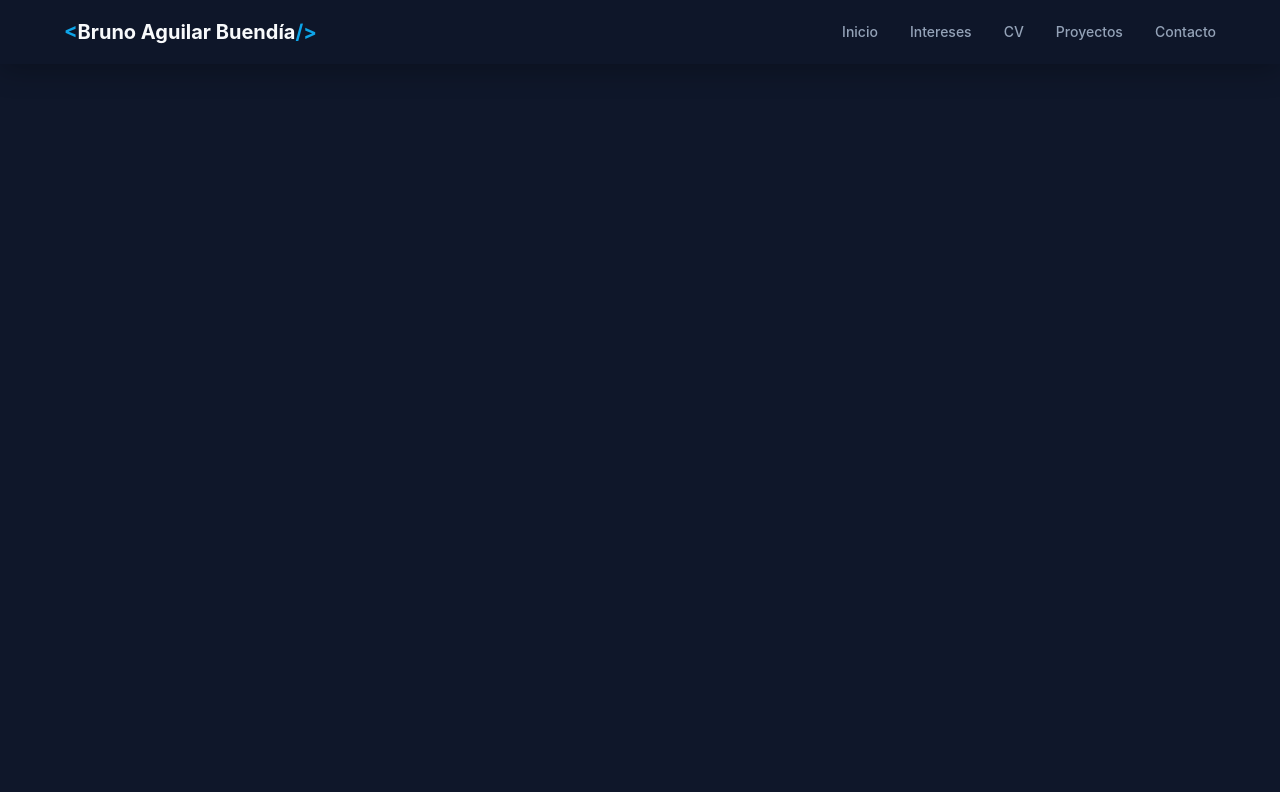
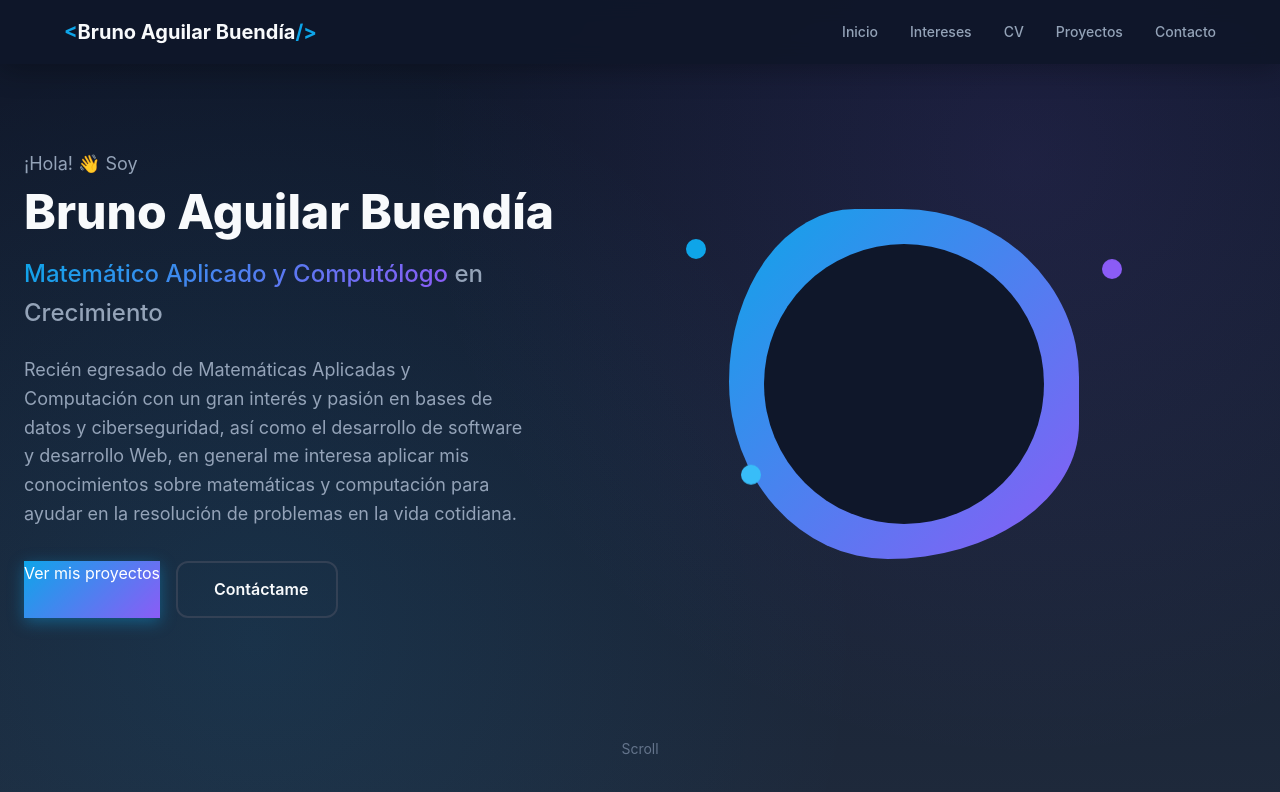
Before and after one commit to BrunoAG2610/Lab06, a Next.js app in the folder portafolio/: page / in a window 1280 px wide. Shown: the top 792 px of the page. Built offline with nearby package versions, Linux system fonts and the light colour scheme.

Commit message:
Cambios de Hero

```diff
--- /dev/null
+++ b/portafolio/app/Components/Hero/Hero.module.css
@@ -0,0 +1,252 @@
+/* ========== HERO SECTION ========== */
+.hero {
+    min-height: 100vh;
+    display: flex;
+    align-items: center;
+    padding-top: var(--header-height);
+    background: var(--gradient-bg);
+    position: relative;
+    overflow: hidden;
+}
+
+.hero::before {
+    content: '';
+    position: absolute;
+    top: 0;
+    left: 0;
+    right: 0;
+    bottom: 0;
+    background:
+        radial-gradient(circle at 20% 80%, rgba(14, 165, 233, 0.1) 0%, transparent 50%),
+        radial-gradient(circle at 80% 20%, rgba(139, 92, 246, 0.1) 0%, transparent 50%);
+    pointer-events: none;
+}
+
+.hero__container {
+    display: grid;
+    grid-template-columns: 1fr 1fr;
+    gap: var(--spacing-3xl);
+    align-items: center;
+    position: relative;
+    z-index: 1;
+}
+
+.hero__greeting {
+    display: inline-block;
+    font-size: var(--font-size-lg);
+    color: var(--color-text-secondary);
+    margin-bottom: var(--spacing-sm);
+}
+
+.hero__title {
+    font-size: var(--font-size-5xl);
+    font-weight: 800;
+    color: var(--color-text-primary);
+    line-height: 1.1;
+    margin-bottom: var(--spacing-md);
+}
+
+.hero__subtitle {
+    font-size: var(--font-size-2xl);
+    font-weight: 500;
+    color: var(--color-text-secondary);
+    margin-bottom: var(--spacing-lg);
+}
+
+.highlight {
+    background: var(--gradient-primary);
+    -webkit-background-clip: text;
+    -webkit-text-fill-color: transparent;
+    background-clip: text;
+}
+
+.hero__description {
+    font-size: var(--font-size-lg);
+    color: var(--color-text-secondary);
+    margin-bottom: var(--spacing-xl);
+    max-width: 500px;
+}
+
+.hero__buttons {
+    display: flex;
+    flex-wrap: wrap;
+    gap: var(--spacing-md);
+}
+
+.hero__image {
+    display: flex;
+    justify-content: center;
+    align-items: center;
+    position: relative;
+}
+
+.hero__blob {
+    width: 350px;
+    height: 350px;
+    background: var(--gradient-primary);
+    border-radius: 60% 40% 30% 70% / 60% 30% 70% 40%;
+    display: flex;
+    align-items: center;
+    justify-content: center;
+    position: relative;
+    animation: blob-animation 8s ease-in-out infinite;
+}
+
+@keyframes blob-animation {
+    0%, 100% {
+        border-radius: 60% 40% 30% 70% / 60% 30% 70% 40%;
+    }
+    50% {
+        border-radius: 30% 60% 70% 40% / 50% 60% 30% 60%;
+    }
+}
+
+.hero__avatar {
+    width: 280px;
+    height: 280px;
+    background: var(--color-bg-primary);
+    border-radius: 50%;
+    display: flex;
+    align-items: center;
+    justify-content: center;
+    font-size: 8rem;
+    color: var(--color-primary);
+}
+
+.hero__decoration {
+    position: absolute;
+    width: 20px;
+    height: 20px;
+    border-radius: 50%;
+    animation: float 3s ease-in-out infinite;
+}
+
+.hero__decoration--1 {
+    top: 10%;
+    left: 10%;
+    background: var(--color-primary);
+    animation-delay: 0s;
+}
+
+.hero__decoration--2 {
+    top: 20%;
+    right: 10%;
+    background: var(--color-secondary);
+    animation-delay: 1s;
+}
+
+.hero__decoration--3 {
+    bottom: 20%;
+    left: 20%;
+    background: var(--color-primary-light);
+    animation-delay: 2s;
+}
+
+@keyframes float {
+    0%, 100% {
+        transform: translateY(0);
+    }
+    50% {
+        transform: translateY(-20px);
+    }
+}
+
+.hero__scroll {
+    position: absolute;
+    bottom: var(--spacing-xl);
+    left: 50%;
+    transform: translateX(-50%);
+}
+
+.hero__scroll-link {
+    display: flex;
+    flex-direction: column;
+    align-items: center;
+    gap: var(--spacing-sm);
+    font-size: var(--font-size-sm);
+    color: var(--color-text-muted);
+    animation: bounce 2s infinite;
+}
+
+@keyframes bounce {
+    0%, 20%, 50%, 80%, 100% {
+        transform: translateY(0);
+    }
+    40% {
+        transform: translateY(-10px);
+    }
+    60% {
+        transform: translateY(-5px);
+    }
+}
+
+/* Tablets */
+@media screen and (max-width: 1024px) {
+    .hero__container {
+        grid-template-columns: 1fr;
+        text-align: center;
+    }
+
+    .hero__content { order: 2; }
+    .hero__image { order: 1; }
+
+    .hero__description {
+        margin: 0 auto var(--spacing-xl);
+    }
+
+    .hero__buttons {
+        justify-content: center;
+    }
+
+    .hero__blob {
+        width: 280px;
+        height: 280px;
+    }
+
+    .hero__avatar {
+        width: 220px;
+        height: 220px;
+        font-size: 6rem;
+    }
+}
+
+/* Mobile */
+@media screen and (max-width: 768px) {
+    .hero__title {
+        font-size: var(--font-size-4xl);
+    }
+
+    .hero__blob {
+        width: 220px;
+        height: 220px;
+    }
+
+    .hero__avatar {
+        width: 180px;
+        height: 180px;
+        font-size: 5rem;
+    }
+}
+
+/* Small */
+@media screen and (max-width: 480px) {
+    .hero__buttons {
+        flex-direction: column;
+        width: 100%;
+    }
+
+    .hero__buttons .btn {
+        width: 100%;
+    }
+
+    .hero__blob {
+        width: 180px;
+        height: 180px;
+    }
+
+    .hero__avatar {
+        width: 140px;
+        height: 140px;
+        font-size: 4rem;
+    }
+}
--- /dev/null
+++ b/portafolio/app/Components/Hero/Hero.tsx
@@ -0,0 +1,59 @@
+import React from 'react';
+import styles from './Hero.module.css';
+import Link from 'next/link';
+
+let HeroData:String = 'Bruno Aguilar Buendía'
+
+export default function Hero(){
+    return(
+        <>
+        <section className={`section ${styles.hero}`} id="home">
+            <div className={styles.container}>
+            <div className={`container ${styles.hero__container}`}>
+                <div className={styles.hero__content}>
+                    <span className={styles.hero__greeting}>¡Hola! 👋 Soy</span>
+                    <h1 className={styles.hero__title}>{HeroData}</h1>
+                    <h2 className={styles.hero__subtitle}>
+                        <span className={styles.highlight}>Matemático Aplicado y Computólogo</span> en Crecimiento
+                    </h2>
+                    <p className={styles.hero__description}>
+                        Recién egresado de Matemáticas Aplicadas y Computación con un gran interés y pasión
+                        en bases de datos y ciberseguridad, así como el desarrollo de software y desarrollo Web,
+                        en general me interesa aplicar mis conocimientos sobre matemáticas y computación para
+                        ayudar en la resolución de problemas en la vida cotidiana.
+                    </p>
+
+                    <div className={styles.hero__buttons}>
+                        <Link href="#projects" className="btn--primary">
+                            <i className="fas fa-rocket"></i> Ver mis proyectos
+                        </Link>
+
+                        <Link href="#contact" className="btn btn--outline">
+                            <i className="fas fa-envelope"></i> Contáctame
+                        </Link>
+                    </div>
+                </div>
+
+                <div className={styles.hero__image}>
+                    <div className={styles.hero__blob}>
+                        <div className={styles.hero__avatar}>
+                            <i className="fas fa-user-astronaut"></i>
+                        </div>
+                    </div>
+                    <div className={`${styles.hero__decoration} ${styles['hero__decoration--1']}`}></div>
+                    <div className={`${styles.hero__decoration} ${styles['hero__decoration--2']}`}></div>
+                    <div className={`${styles.hero__decoration} ${styles['hero__decoration--3']}`}></div>
+                </div>
+            </div>
+
+            <div className={styles.hero__scroll}>
+                <Link href="#interests" className={styles['hero__scroll-link']}>
+                    <span>Scroll</span>
+                    <i className="fas fa-chevron-down"></i>
+                </Link>
+            </div>
+            </div>
+        </section>
+        </>
+    );
+}
--- a/portafolio/app/page.tsx
+++ b/portafolio/app/page.tsx
@@ -1,10 +1,12 @@
 import Image from "next/image";
 import Header from "./Components/Header/Header";
+import Hero from "./Components/Hero/Hero";
 
 export default function Home() {
   return (
     <>
     <Header />
+    <Hero />
     </>
   );
 }
```
